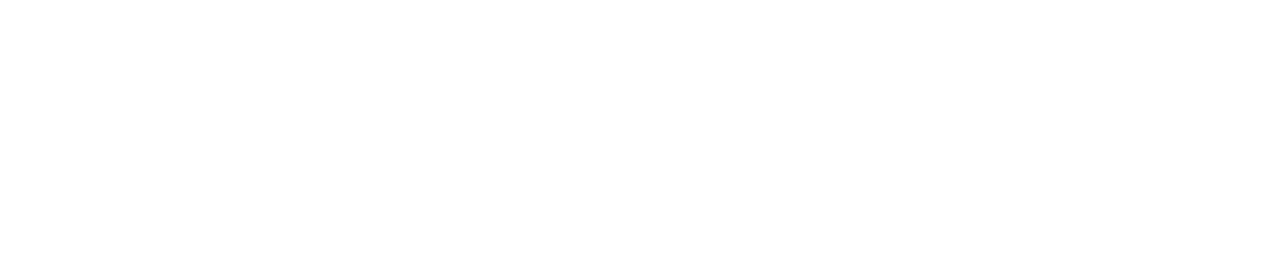
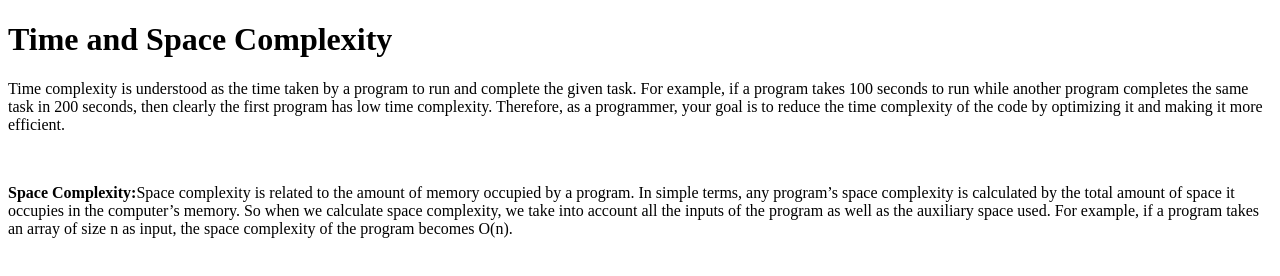
Before and after one commit to acciojob/time-and-space-complexity-AffanShaikh100, a website: page main.html in a window 1280 px wide. Drawn offline with Linux system fonts and the light colour scheme.

Commit message:
created a submission

```diff
--- a/main.html
+++ b/main.html
@@ -7,9 +7,11 @@
 </head>
 
 <body>
-	<!-- the entire body must be written by student -->
-    <script type="text/javascript" src="./script.js">
-</script>
+
+	   <h1>Time and Space Complexity</h1>
+	   <p>Time complexity is understood as the time taken by a program to run and complete the given task. For example, if a program takes 100 seconds to run while another program completes the same task in 200 seconds, then clearly the first program has low time complexity. Therefore, as a programmer, your goal is to reduce the time complexity of the code by optimizing it and making it more efficient.</p>
+	   <br>
+	   <p><b>Space Complexity:</b>Space complexity is related to the amount of memory occupied by a program. In simple terms, any program’s space complexity is calculated by the total amount of space it occupies in the computer’s memory. So when we calculate space complexity, we take into account all the inputs of the program as well as the auxiliary space used. For example, if a program takes an array of size n as input, the space complexity of the program becomes O(n).</p>
 
 </body>
 
```
